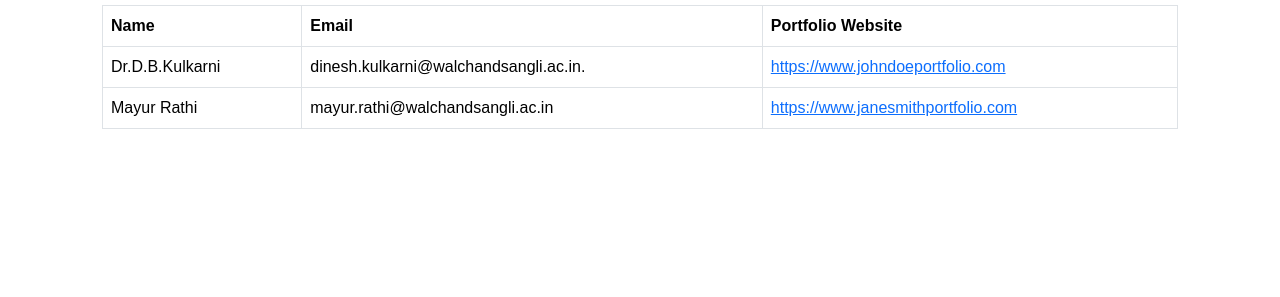
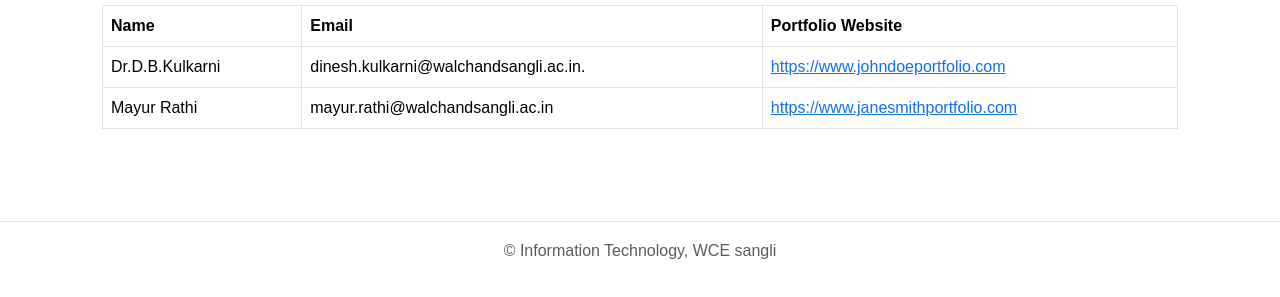
Before and after one commit to Shailendra-08/Department_website, a plain HTML site: page faculty.html in a window 1280 px wide. Shown: the part 209-506 px from the top of the page. Drawn offline with nearby package versions, Linux system fonts and the light colour scheme.

Commit message:
added footer

```diff
--- a/faculty.html
+++ b/faculty.html
@@ -83,5 +83,12 @@
 
 </div>
 
+<footer class="py-3 my-4">
+    <ul class="nav justify-content-center border-bottom pb-3 mb-3">
+
+    </ul>
+    <p class="text-center text-body-secondary">© Information Technology, WCE sangli</p>
+  </footer>
+
 </body>
 </html>
```
Also changed, not shown: about.html (+7 -0 lines), student.html (+7 -0 lines).
